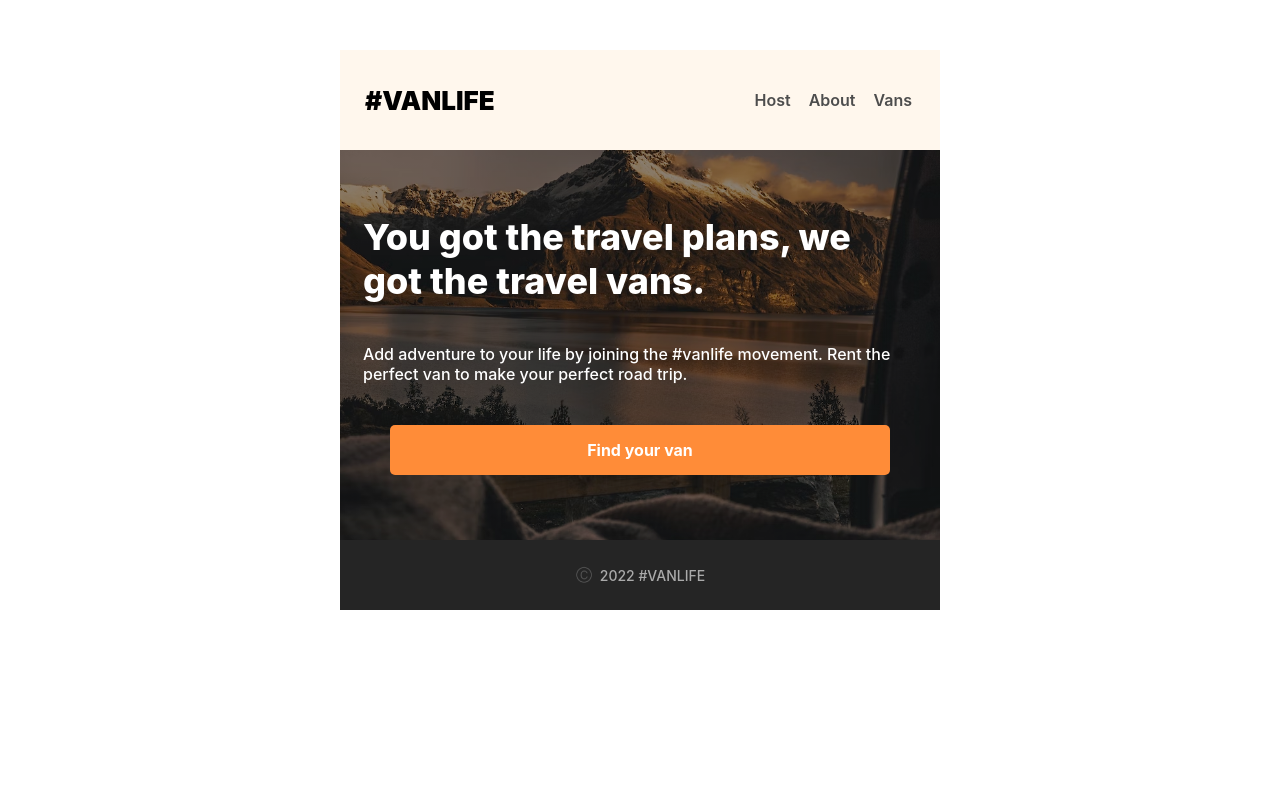
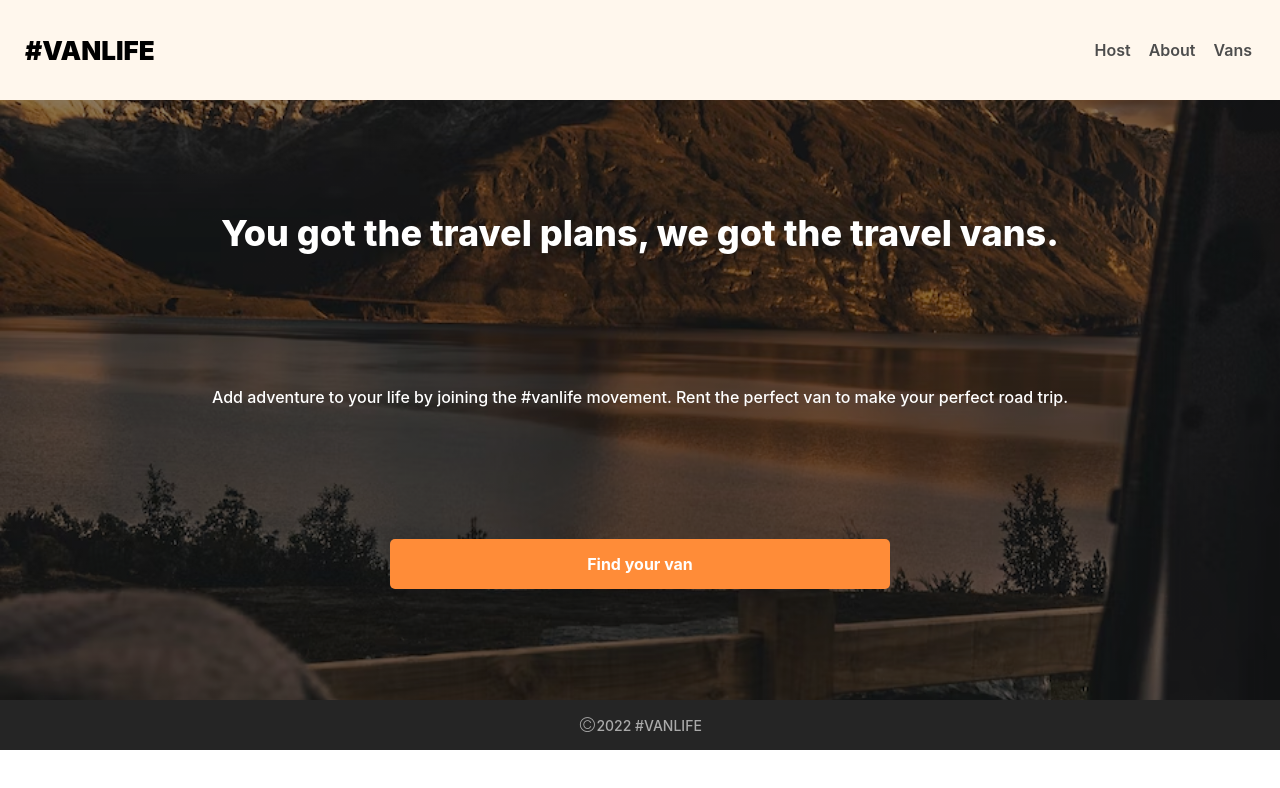
Before and after one commit to AzizArres/vanlife, a React (Vite) app: page / in a window 1280 px wide. Shown: the top 788 px of the page. Built offline with nearby package versions, Linux system fonts and the light colour scheme; what miragejs would draw is missing.

Commit message:
fixing pricing loading, adjusting the css to full screen and fixing the images' sources

```diff
--- a/src/App.jsx
+++ b/src/App.jsx
@@ -46,7 +46,6 @@ function App() {
           </Route>
         </Routes>
       </BrowserRouter>
-      <Footer />
     </div>
   )
 }
--- a/src/components/Layout.jsx
+++ b/src/components/Layout.jsx
@@ -2,12 +2,14 @@
 import React from "react"
 import { Outlet } from "react-router-dom"
 import Header from "./Header.jsx"
+import Footer from "../pages/Footer.jsx"
 
 export default function Layout(){
     return(
         <>
             <Header />
             <Outlet />
+            <Footer />
         </>
     )
 }
--- a/src/index.css
+++ b/src/index.css
@@ -5,19 +5,9 @@
   font-family: inter;
 }
 
-body{
-  display: flex;
-  justify-content: center;
-  align-items: center;
-}
-
 .container{
-  width: 600px;
+  width: 100%;
   max-height: auto;
-  margin: 50px;
-  display: flex;
-  flex-direction: column;
-  align-items: center;
 }
 
 header{
@@ -58,7 +48,7 @@ header nav > a:hover{
 .home{
   background: linear-gradient(0deg, rgba(0, 0, 0, 0.46), rgba(0, 0, 0, 0.46)), url("/src/assets/9b62f902c3de6d1b54b3a5d23341752c.png") no-repeat center center;
   background-size: cover;
-  min-height: 390px;
+  height: 75vh;
   padding: 45px 23px;
   display: flex;
   flex-direction: column;
@@ -102,7 +92,7 @@ header nav > a:hover{
   width: 100%;
   background-color: #252525;
   color: #AAAAAA;
-  height: 70px;
+  height: 50px;
   padding: 15px;
   text-align: center;
   display: flex;
@@ -114,10 +104,14 @@ header nav > a:hover{
 .footer p{
   font-size: 14px;
   font-weight: 500;
+  display: flex;
+  align-items: center;
 }
 
-.footer img{
-  height: 18px;
+.footer span{
+  font-size: 20px;
+  display: block;
+  font-weight: 200;
 }
 
 
@@ -151,13 +145,11 @@ header nav > a:hover{
 }
 
 .about .explore-box{
-  width: 80%;
+  width: 60%;
   background-color: #FFCC8D;
   border-radius: 5px;
   padding: 20px;
-  position: relative;
-  left: calc(20% / 2);
-  margin: 25px 0;
+  margin: 25px 20%;
   display: flex;
   flex-direction: column;
   justify-content: space-between;
@@ -209,9 +201,11 @@ header nav > a:hover{
 .van-list{
   padding: 20px;
   display: flex;
-  justify-content: space-around;
+  justify-content: space-between;
   align-items: center;
   flex-wrap: wrap;
+  width: 70%;
+  margin-left: 15%;
 }
 
 .van h3{
--- a/src/pages/About.jsx
+++ b/src/pages/About.jsx
@@ -6,7 +6,7 @@ import {Link} from 'react-router-dom'
 export default function About(){
     return(
         <div className="about">
-            <img src="src/assets/87f1968974ee12ce5da85059cc83bb81.png" alt="" />
+            <img src="/src/assets/87f1968974ee12ce5da85059cc83bb81.png" alt="" />
             <h2>Dont squeeze in a sedan when you could relaxe in a van</h2>
             <p>
                 Our mission is to enliven your road with the perfect
--- a/src/pages/Footer.jsx
+++ b/src/pages/Footer.jsx
@@ -4,8 +4,7 @@ import React from 'react'
 export default function Footer(){
     return(
         <div className="footer">
-            <img src="/src/assets/right.png" alt="copyright" />
-            <p>2022 #VANLIFE</p>
+            <p><span>&#169;</span>2022 #VANLIFE</p>
         </div>
     )
 }
--- a/src/pages/HostVans/Pricing.jsx
+++ b/src/pages/HostVans/Pricing.jsx
@@ -2,7 +2,7 @@ import React from "react"
 import {useOutletContext} from "react-router-dom"
 
 export default function Pricing(){
-    const {currentVan} = useOutletContext
+    const {currentVan} = useOutletContext()
     return(
         <div className="pricing">
             {
```
